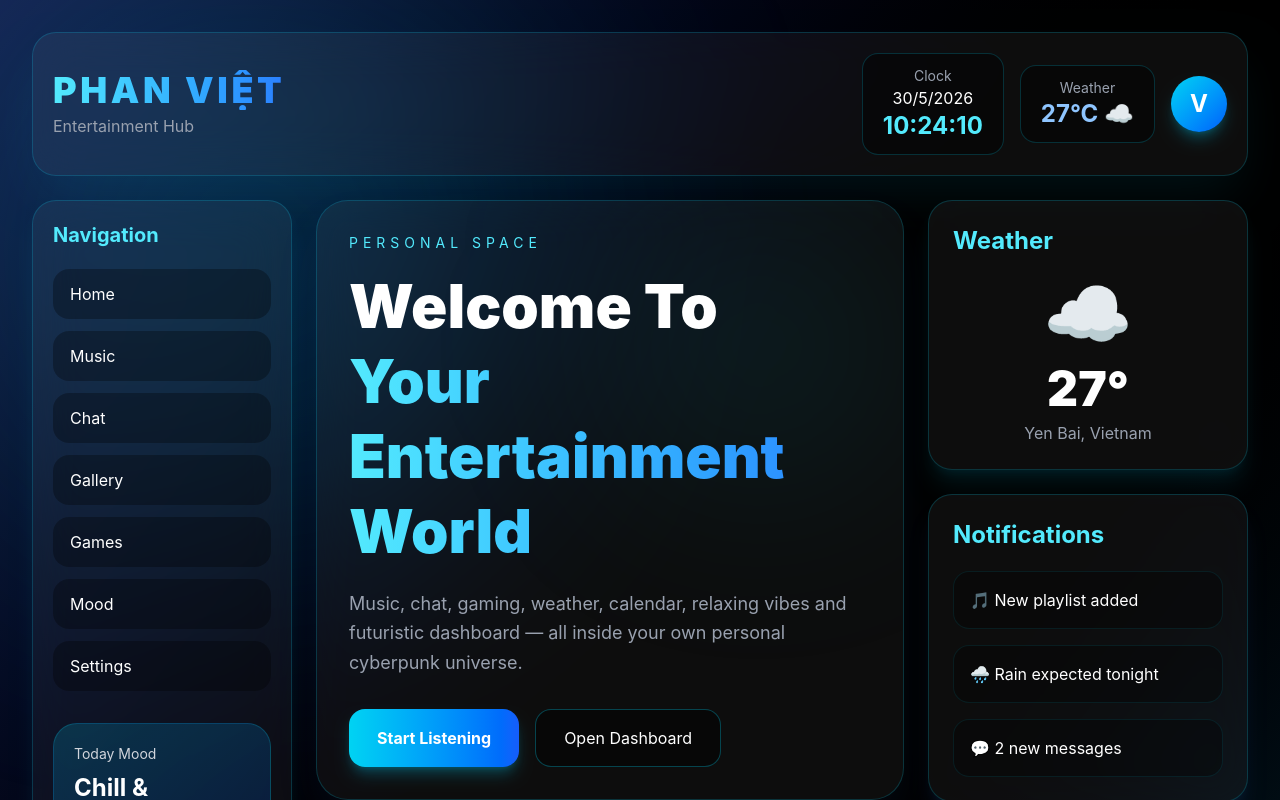
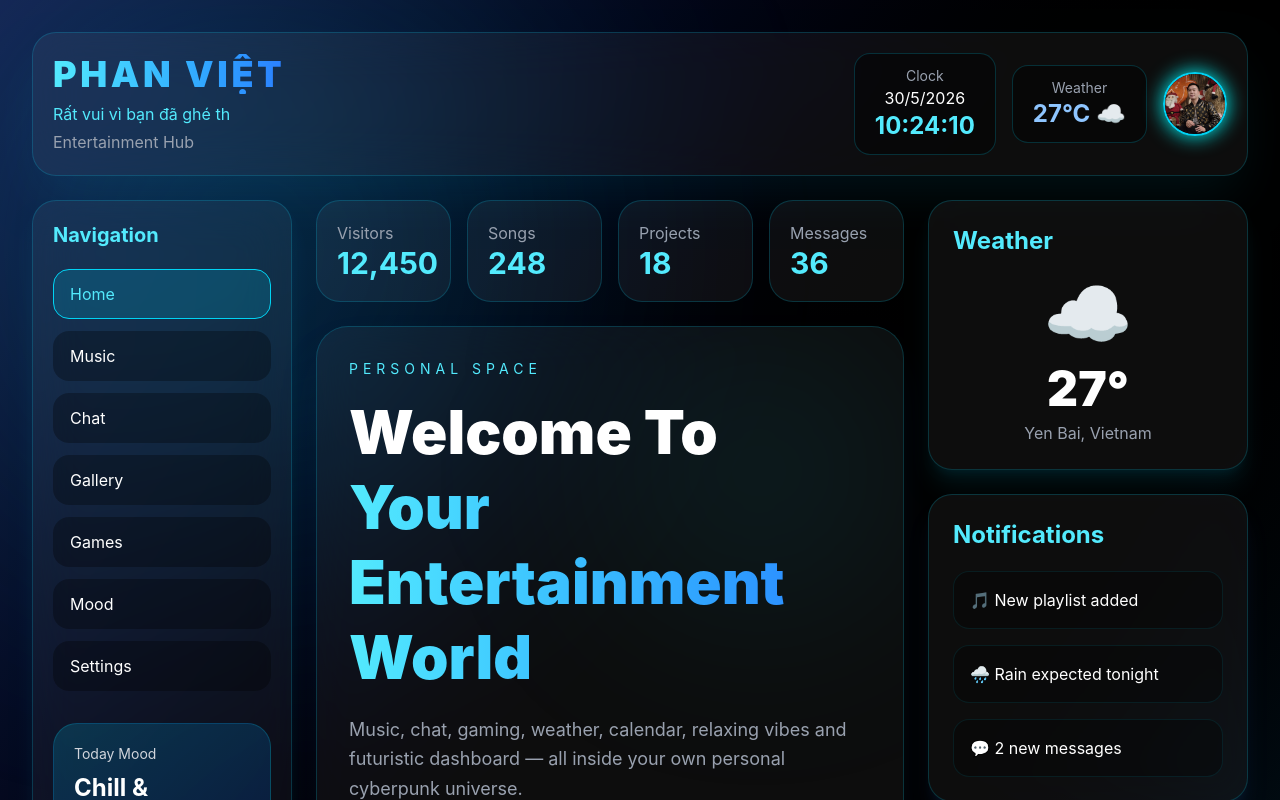
Before and after one commit to phanquocviet1990-crypto/phanviet, a React (Vite) app: page / in a window 1280 px wide. Shown: the top 800 px of the page. Built offline with nearby package versions, Linux system fonts and the light colour scheme.

Commit message:
update web

```diff
--- a/package.json
+++ b/package.json
@@ -15,7 +15,9 @@
     "@tsparticles/slim": "^4.1.2",
     "framer-motion": "^12.40.0",
     "react": "^19.2.6",
+    "react-countup": "^6.5.3",
     "react-dom": "^19.2.6",
+    "react-type-animation": "^3.2.0",
     "tailwindcss": "^4.3.0"
   },
   "devDependencies": {
--- a/src/App.tsx
+++ b/src/App.tsx
@@ -1,11 +1,15 @@
 import Particles from '@tsparticles/react'
 import { useEffect, useState, useRef } from 'react'
+import CountUp from 'react-countup'
+import { TypeAnimation } from 'react-type-animation'
 
 
 export default function PhanVietEntertainmentHub() {
   const [time, setTime] = useState(new Date())
 const audioRef = useRef<HTMLAudioElement | null>(null)
 const [playing, setPlaying] = useState(false)
+const [activePage, setActivePage] = useState('Home')
+const [showAvatar, setShowAvatar] = useState(false)
 useEffect(() => {
   const timer = setInterval(() => {
     setTime(new Date())
@@ -43,6 +47,7 @@ const toggleMusic = () => {
 ]
 
 return (
+
   <>
     <audio
       ref={audioRef}
@@ -102,6 +107,21 @@ return (
             <h1 className="text-4xl font-black tracking-widest bg-gradient-to-r from-cyan-300 to-blue-500 bg-clip-text text-transparent">
               PHAN VIỆT
             </h1>
+            <p className="text-cyan-300 mt-2">
+  <TypeAnimation
+    sequence={[
+      'Chào mừng đến với website!',
+      2000,
+      'Rất vui vì bạn đã ghé thăm',
+      2000,
+      'Chúc bạn vui vẻ!! ^.^',
+      2000,
+    ]}
+    wrapper="span"
+    speed={50}
+    repeat={Infinity}
+  />
+</p>
             <p className="text-gray-400 mt-1">
               Entertainment Hub
             </p>
@@ -119,8 +139,15 @@ return (
               <h2 className="text-2xl font-bold text-blue-300">27°C ☁</h2>
             </div>
 
-            <div className="w-14 h-14 rounded-full bg-gradient-to-br from-cyan-400 to-blue-600 flex items-center justify-center text-2xl font-bold shadow-lg shadow-cyan-500/30">
-              V
+    <div
+  onClick={() => setShowAvatar(true)}
+  className="w-16 h-16 rounded-full overflow-hidden border-2 border-cyan-400 shadow-[0_0_20px_#00ffff] cursor-pointer"
+>
+  <img
+    src="/avatar.jpg"
+    alt="Phan Viet"
+    className="w-full h-full object-cover"
+  />
 </div>
           </div>
         </header>
@@ -138,7 +165,13 @@ return (
              {menu.map((item, index) => (
   <button
     key={index}
-                  className="w-full text-left px-4 py-3 rounded-2xl bg-black/30 hover:bg-cyan-500/20 border border-transparent hover:border-cyan-400/40 transition-all duration-300 hover:translate-x-1"
+    onClick={() => setActivePage(item)}
+    className={`w-full text-left px-4 py-3 rounded-2xl transition-all duration-300 hover:translate-x-1
+    ${
+      activePage === item
+        ? 'bg-cyan-500/20 border border-cyan-400 text-cyan-300'
+        : 'bg-black/30 border border-transparent hover:bg-cyan-500/20 hover:border-cyan-400/40'
+    }`}
   >
     {item}
   </button>
@@ -159,6 +192,27 @@ return (
           <main className="space-y-6">
 
             {/* HERO */}
+            <div className="grid grid-cols-2 md:grid-cols-4 gap-4">
+  <div className="bg-white/5 border border-cyan-400/20 rounded-3xl p-5">
+    <p className="text-gray-400">Visitors</p>
+    <h2 className="text-3xl font-bold text-cyan-300">12,450</h2>
+  </div>
+
+  <div className="bg-white/5 border border-cyan-400/20 rounded-3xl p-5">
+    <p className="text-gray-400">Songs</p>
+    <h2 className="text-3xl font-bold text-cyan-300">248</h2>
+  </div>
+
+  <div className="bg-white/5 border border-cyan-400/20 rounded-3xl p-5">
+    <p className="text-gray-400">Projects</p>
+    <h2 className="text-3xl font-bold text-cyan-300">18</h2>
+  </div>
+
+  <div className="bg-white/5 border border-cyan-400/20 rounded-3xl p-5">
+    <p className="text-gray-400">Messages</p>
+    <h2 className="text-3xl font-bold text-cyan-300">36</h2>
+  </div>
+</div>
             <section className="backdrop-blur-xl bg-white/5 border border-cyan-400/20 rounded-[32px] p-8 relative overflow-hidden shadow-2xl shadow-blue-500/10">
 
               <div className="absolute right-0 top-0 w-72 h-72 bg-cyan-500/10 blur-[100px] rounded-full" />
@@ -373,6 +427,26 @@ return (
         </div>
       </div>
   </div>
-  </>
+  {showAvatar && (
+  <div
+    onClick={() => setShowAvatar(false)}
+    className="fixed inset-0 bg-black/80 backdrop-blur-sm flex items-center justify-center z-50"
+  >
+    <div className="relative">
+      <img
+        src="/avatar.jpg"
+        alt="Phan Viet"
+        className="max-w-[90vw] max-h-[90vh] rounded-3xl border-2 border-cyan-400 shadow-[0_0_40px_#00ffff]"
+      />
+
+      <button
+        onClick={() => setShowAvatar(false)}
+        className="absolute -top-4 -right-4 w-10 h-10 rounded-full bg-red-500 text-white font-bold"
+      >
+        ✕
+      </button>
+    </div>
+  </div>
+)}</>
 )
 }
```
Also changed, not shown: public/avatar.jpg (added), 1 other file (tests, documents, lock files or other folders). Lines whose indentation alone changed are shown as unchanged.
